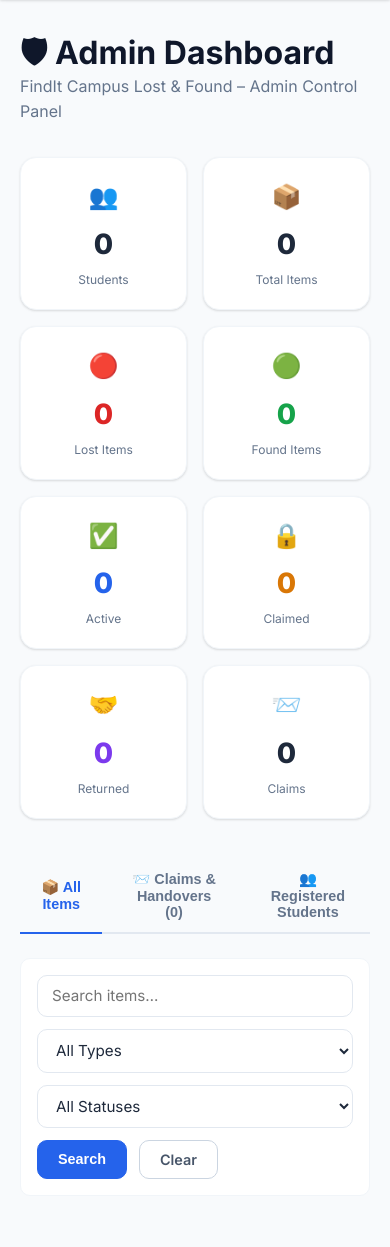
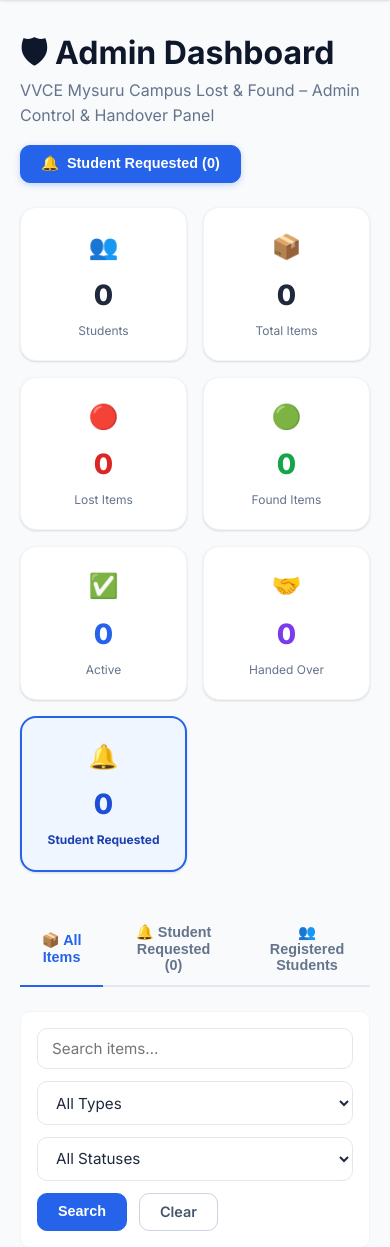
Before and after one commit to Abhishekms786/find-lostone, a Flask app: page /admin in a window 390 px wide. Shown: the part 65-1312 px from the top of the page. Run offline with Flask 3, Linux system fonts and the light colour scheme; the visitor is signed in with stand-in values (Sample User, id 1); data that the repository does not hold is empty.

Commit message:
Add Student Requested button, phone number contact, and WhatsApp call actions in admin portal

```diff
--- a/app.py
+++ b/app.py
@@ -837,36 +837,45 @@ def submit_claim(item_id):
             return redirect(url_for('item_details', item_id=item_id))
 
         message = request.form.get('message', '').strip()
+        phone = request.form.get('phone', '').strip()
         contact = request.form.get('contact', '').strip()
+        student_id = request.form.get('student_id', '').strip() or request.form.get('usn', '').strip()
+
+        claimant_phone = phone or contact or user.get('phone', '')
+        claimant_student_id = student_id or user.get('student_id', '')
+
         if not message or len(message) < 3:
             flash('Please describe your proof of ownership or message for the admin verification.', 'danger')
             return redirect(url_for('item_details', item_id=item_id))
 
-        full_message = f"{message} (Claimant Contact: {contact})" if contact else message
+        full_message = f"{message} (Contact Phone: {claimant_phone})" if claimant_phone else message
+
+        claim_data = {
+            'item_id'       : item['_id'],
+            'requester_id'  : user['_id'],
+            'claimant_name' : user.get('name', 'Student Claimant'),
+            'claimant_email': user.get('email', ''),
+            'claimant_phone': claimant_phone,
+            'phone'         : claimant_phone,
+            'student_id'    : claimant_student_id,
+            'message'       : message,
+            'full_message'  : full_message,
+            'status'        : 'pending',
+            'created_at'    : datetime.now(timezone.utc),
+        }
 
         if database is not None:
             try:
-                database.claims.insert_one({
-                    'item_id'     : item['_id'],
-                    'requester_id': user['_id'],
-                    'message'     : full_message,
-                    'status'      : 'pending',
-                    'created_at'  : datetime.now(timezone.utc),
-                })
+                database.claims.insert_one(claim_data)
                 flash('📨 Claim request submitted to Campus Admin! Admin will verify and coordinate handover to the original owner.', 'success')
                 return redirect(url_for('item_details', item_id=item_id))
             except Exception:
                 pass
 
         # Fallback claim recording in-memory
-        FALLBACK_CLAIMS.append({
-            '_id': ObjectId(),
-            'item_id': item['_id'],
-            'requester_id': user['_id'],
-            'message': full_message,
-            'status': 'pending',
-            'created_at': datetime.now(timezone.utc)
-        })
+        fallback_claim = dict(claim_data)
+        fallback_claim['_id'] = ObjectId()
+        FALLBACK_CLAIMS.append(fallback_claim)
         flash('📨 Claim request submitted to Campus Admin! Admin will verify and coordinate handover to the original owner.', 'success')
         return redirect(url_for('item_details', item_id=item_id))
     except Exception as exc:
@@ -977,6 +986,28 @@ def admin_dashboard():
                 c['requester'] = database.users.find_one({'_id': c['requester_id']}) or get_fallback_user_by_id(c['requester_id'])
                 if c.get('item'):
                     c['owner'] = database.users.find_one({'_id': c['item'].get('created_by')}) or get_fallback_user_by_id(c['item'].get('created_by'))
+
+                # Resolve phone number
+                phone = c.get('phone') or c.get('claimant_phone')
+                if not phone and c.get('requester'):
+                    phone = c['requester'].get('phone')
+                c['phone'] = phone or ''
+
+                # Resolve student_id / USN
+                sid = c.get('student_id')
+                if not sid and c.get('requester'):
+                    sid = c['requester'].get('student_id')
+                c['student_id'] = sid or ''
+
+                # Digits for WhatsApp and tel link
+                if c['phone']:
+                    digits = re.sub(r'\D', '', str(c['phone']))
+                    if len(digits) == 10:
+                        digits = '91' + digits
+                    c['phone_digits'] = digits
+                else:
+                    c['phone_digits'] = ''
+
                 claims_list.append(c)
 
             stats = {
@@ -1013,6 +1044,28 @@ def admin_dashboard():
         c['requester'] = get_fallback_user_by_id(c.get('requester_id'))
         if c.get('item'):
             c['owner'] = get_fallback_user_by_id(c['item'].get('created_by'))
+
+        # Resolve phone number
+        phone = c.get('phone') or c.get('claimant_phone')
+        if not phone and c.get('requester'):
+            phone = c['requester'].get('phone')
+        c['phone'] = phone or ''
+
+        # Resolve student_id / USN
+        sid = c.get('student_id')
+        if not sid and c.get('requester'):
+            sid = c['requester'].get('student_id')
+        c['student_id'] = sid or ''
+
+        # Digits for WhatsApp and tel link
+        if c['phone']:
+            digits = re.sub(r'\D', '', str(c['phone']))
+            if len(digits) == 10:
+                digits = '91' + digits
+            c['phone_digits'] = digits
+        else:
+            c['phone_digits'] = ''
+
         claims_list.append(c)
 
     stats = {
--- a/templates/admin.html
+++ b/templates/admin.html
@@ -4,9 +4,16 @@
 {% block content %}
 <div class="admin-page">
   <div class="container">
-    <div class="admin-header">
-      <h1>🛡 Admin Dashboard</h1>
-      <p>FindIt Campus Lost & Found – Admin Control Panel</p>
+    <div class="admin-header" style="display:flex; justify-content:space-between; align-items:center; flex-wrap:wrap; gap:1rem; margin-bottom:1.5rem">
+      <div>
+        <h1 style="margin:0 0 0.25rem 0">🛡 Admin Dashboard</h1>
+        <p style="margin:0; color:#64748b">VVCE Mysuru Campus Lost &amp; Found – Admin Control &amp; Handover Panel</p>
+      </div>
+      <div>
+        <button type="button" class="btn btn-primary" onclick="document.querySelector('[data-tab=admin-claims]').click()" style="display:inline-flex; align-items:center; gap:8px; font-weight:600; box-shadow:0 2px 6px rgba(37,99,235,0.25); cursor:pointer">
+          <span>🔔</span> Student Requested ({{ claims|length }})
+        </button>
+      </div>
     </div>
 
     <!-- Stats Cards -->
@@ -36,27 +43,22 @@
         <div class="admin-stat-value">{{ stats.active_items }}</div>
         <div class="admin-stat-label">Active</div>
       </div>
-      <div class="admin-stat-card admin-stat-orange">
-        <div class="admin-stat-icon">🔒</div>
-        <div class="admin-stat-value">{{ stats.claimed_items }}</div>
-        <div class="admin-stat-label">Claimed</div>
-      </div>
       <div class="admin-stat-card admin-stat-purple">
         <div class="admin-stat-icon">🤝</div>
         <div class="admin-stat-value">{{ stats.returned_items }}</div>
-        <div class="admin-stat-label">Returned</div>
+        <div class="admin-stat-label">Handed Over</div>
       </div>
-      <div class="admin-stat-card">
-        <div class="admin-stat-icon">📨</div>
-        <div class="admin-stat-value">{{ stats.total_claims }}</div>
-        <div class="admin-stat-label">Claims</div>
+      <div class="admin-stat-card" style="cursor:pointer; border: 2px solid #2563eb; background:#eff6ff" onclick="document.querySelector('[data-tab=admin-claims]').click()" title="Click to view Student Requested items">
+        <div class="admin-stat-icon">🔔</div>
+        <div class="admin-stat-value" style="color:#1d4ed8">{{ claims|length }}</div>
+        <div class="admin-stat-label" style="font-weight:700; color:#1e40af">Student Requested</div>
       </div>
     </div>
 
     <!-- Admin Tabs -->
     <div class="dashboard-tabs" id="adminTabs">
       <button class="dash-tab active" data-tab="admin-items">📦 All Items</button>
-      <button class="dash-tab" data-tab="admin-claims">📨 Claims & Handovers ({{ claims|length }})</button>
+      <button class="dash-tab" data-tab="admin-claims" id="btnStudentRequested">🔔 Student Requested ({{ claims|length }})</button>
       <button class="dash-tab" data-tab="admin-users">👥 Registered Students</button>
     </div>
 
@@ -140,11 +142,15 @@
       {% endif %}
     </div>
 
-    <!-- CLAIMS & HANDOVERS Tab -->
+    <!-- STUDENT REQUESTED Tab -->
     <div class="tab-content" id="tab-admin-claims">
-      <div style="background:#f8fafc; border:1px solid #e2e8f0; border-radius:8px; padding:1rem; margin-bottom:1.5rem">
-        <p style="margin:0; font-size:0.9rem; color:#475569">
-          <strong>🛡️ Campus Handover Workflow:</strong> When students submit claim requests for lost or found items, they are routed here to the Campus Admin. Review the proof of ownership below and click <strong>"🤝 Handover to Owner"</strong> to verify and mark the item as safely returned to its rightful owner.
+      <div style="background:#f0fdf4; border:1px solid #bbf7d0; border-radius:10px; padding:1.25rem; margin-bottom:1.5rem">
+        <h3 style="margin:0 0 0.5rem 0; color:#166534; font-size:1.1rem; display:flex; align-items:center; gap:8px">
+          <span>🔔</span> Student Requested Items &amp; Contact Center
+        </h3>
+        <p style="margin:0; font-size:0.9rem; color:#15803d; line-height:1.5">
+          When students request a lost or found item, their details, <strong>phone number</strong>, and proof of ownership appear below.
+          As Admin, you can <strong>click Call or WhatsApp</strong> to contact the student directly, verify their ID card/ownership proof, and click <strong>"🤝 Handover to Student"</strong> to safely return the item.
         </p>
       </div>
 
@@ -153,12 +159,13 @@
           <table class="items-table">
             <thead>
               <tr>
-                <th>Item</th>
+                <th>Item Details</th>
                 <th>Type</th>
-                <th>Reported By (Reporter)</th>
-                <th>Claimant &amp; Proof</th>
+                <th>Reported By</th>
+                <th>Student Requester</th>
+                <th>📱 Contact Phone</th>
+                <th>📝 Proof / Details</th>
                 <th>Status</th>
-                <th>Date</th>
                 <th>Admin Actions</th>
               </tr>
             </thead>
@@ -167,9 +174,10 @@
                 <tr>
                   <td>
                     {% if claim.item %}
-                      <a href="{{ url_for('item_details', item_id=claim.item._id) }}" class="table-item-link">
+                      <a href="{{ url_for('item_details', item_id=claim.item._id) }}" class="table-item-link" style="font-weight:600">
                         {{ claim.item.title }}
                       </a>
+                      <div style="font-size:0.8rem; color:#64748b">📍 {{ claim.item.location or 'Campus' }}</div>
                     {% else %}
                       <span>Item #{{ claim.item_id }}</span>
                     {% endif %}
@@ -186,8 +194,36 @@
                     <div style="font-size:0.8rem; color:#64748b">{{ claim.owner.email if claim.owner else '' }}</div>
                   </td>
                   <td>
-                    <div style="font-weight:600; color:#1e40af">{{ claim.requester.name if claim.requester else 'Student Claimant' }}</div>
-                    <div style="font-size:0.85rem; color:#334155; margin-top:2px">"{{ claim.message }}"</div>
+                    <div style="font-weight:700; color:#1e40af">{{ claim.requester.name if claim.requester else (claim.claimant_name or 'Student Claimant') }}</div>
+                    {% if claim.student_id or (claim.requester and claim.requester.student_id) %}
+                      <span class="badge badge-secondary" style="font-size:0.75rem; margin-top:2px">
+                        🎓 {{ claim.student_id or claim.requester.student_id }}
+                      </span>
+                    {% endif %}
+                    <div style="font-size:0.75rem; color:#64748b; margin-top:2px">{{ claim.requester.email if claim.requester else claim.claimant_email }}</div>
+                  </td>
+                  <td>
+                    {% if claim.phone %}
+                      <div style="font-weight:700; color:#065f46; font-size:0.9rem; background:#ecfdf5; border:1px solid #a7f3d0; padding:4px 8px; border-radius:6px; display:inline-block; margin-bottom:6px">
+                        📱 {{ claim.phone }}
+                      </div>
+                      <div style="display:flex; gap:4px; flex-wrap:wrap">
+                        <a href="tel:{{ claim.phone }}" class="btn btn-primary btn-xs" style="padding:2px 8px; font-size:0.75rem" title="Click to call student on phone">
+                          📞 Call
+                        </a>
+                        <a href="https://wa.me/{{ claim.phone_digits }}?text=Hello%20{{ (claim.requester.name if claim.requester else 'Student')|urlencode }},%20this%20is%20VVCE%20Campus%20Admin%20regarding%20your%20lost%20item%20request%20for%20{{ (claim.item.title if claim.item else 'item')|urlencode }}."
+                           target="_blank" class="btn btn-success btn-xs" style="padding:2px 8px; font-size:0.75rem; background:#16a34a" title="Open WhatsApp chat with student">
+                          💬 WhatsApp
+                        </a>
+                      </div>
+                    {% else %}
+                      <span style="font-size:0.8rem; color:#94a3b8; font-style:italic">No phone provided</span>
+                    {% endif %}
+                  </td>
+                  <td>
+                    <div style="font-size:0.85rem; color:#1e293b; background:#f8fafc; border:1px solid #e2e8f0; border-left:3px solid #3b82f6; padding:8px 10px; border-radius:6px; max-width:240px; word-break:break-word">
+                      "{{ claim.message }}"
+                    </div>
                   </td>
                   <td>
                     {% if claim.status == 'accepted' %}
@@ -195,26 +231,29 @@
                     {% elif claim.status == 'rejected' %}
                       <span class="badge badge-danger">Rejected</span>
                     {% else %}
-                      <span class="badge badge-status-claimed">⏳ Pending Admin</span>
+                      <span class="badge badge-status-claimed">⏳ Pending Verification</span>
                     {% endif %}
                   </td>
-                  <td>{{ claim.created_at.strftime('%b %d, %Y') if claim.created_at else '' }}</td>
                   <td>
                     {% if claim.status == 'pending' %}
-                      <div class="table-actions">
-                        <form method="POST" action="{{ url_for('respond_claim', claim_id=claim._id) }}" style="display:inline">
+                      <div class="table-actions" style="display:flex; flex-direction:column; gap:4px">
+                        <form method="POST" action="{{ url_for('respond_claim', claim_id=claim._id) }}">
                           <input type="hidden" name="action" value="accept" />
-                          <button type="submit" class="btn btn-success btn-xs">🤝 Handover to Owner</button>
+                          <button type="submit" class="btn btn-success btn-xs" style="width:100%" onclick="return confirm('Confirm handover to student {{ claim.requester.name if claim.requester else '' }}?')">
+                            🤝 Handover to Student
+                          </button>
                         </form>
-                        <form method="POST" action="{{ url_for('respond_claim', claim_id=claim._id) }}" style="display:inline">
+                        <form method="POST" action="{{ url_for('respond_claim', claim_id=claim._id) }}">
                           <input type="hidden" name="action" value="reject" />
-                          <button type="submit" class="btn btn-outline-danger btn-xs">✕ Reject</button>
+                          <button type="submit" class="btn btn-outline-danger btn-xs" style="width:100%" onclick="return confirm('Reject this request?')">
+                            ✕ Reject
+                          </button>
                         </form>
                       </div>
                     {% elif claim.status == 'accepted' %}
-                      <span style="font-size:0.8rem; color:#16a34a; font-weight:600">✓ Returned to Owner</span>
+                      <span style="font-size:0.8rem; color:#16a34a; font-weight:600">✓ Item Returned</span>
                     {% else %}
-                      <span style="font-size:0.8rem; color:#64748b">Claim Closed</span>
+                      <span style="font-size:0.8rem; color:#64748b">Closed</span>
                     {% endif %}
                   </td>
                 </tr>
@@ -224,8 +263,8 @@
         </div>
       {% else %}
         <div class="empty-state">
-          <div class="empty-icon">📨</div>
-          <p>No student claim requests pending.</p>
+          <div class="empty-icon">🔔</div>
+          <p>No student requests pending at this time.</p>
         </div>
       {% endif %}
     </div>
```
Also changed, not shown: fallback_data.py (+55 -3 lines), templates/item_details.html (+27 -10 lines).
